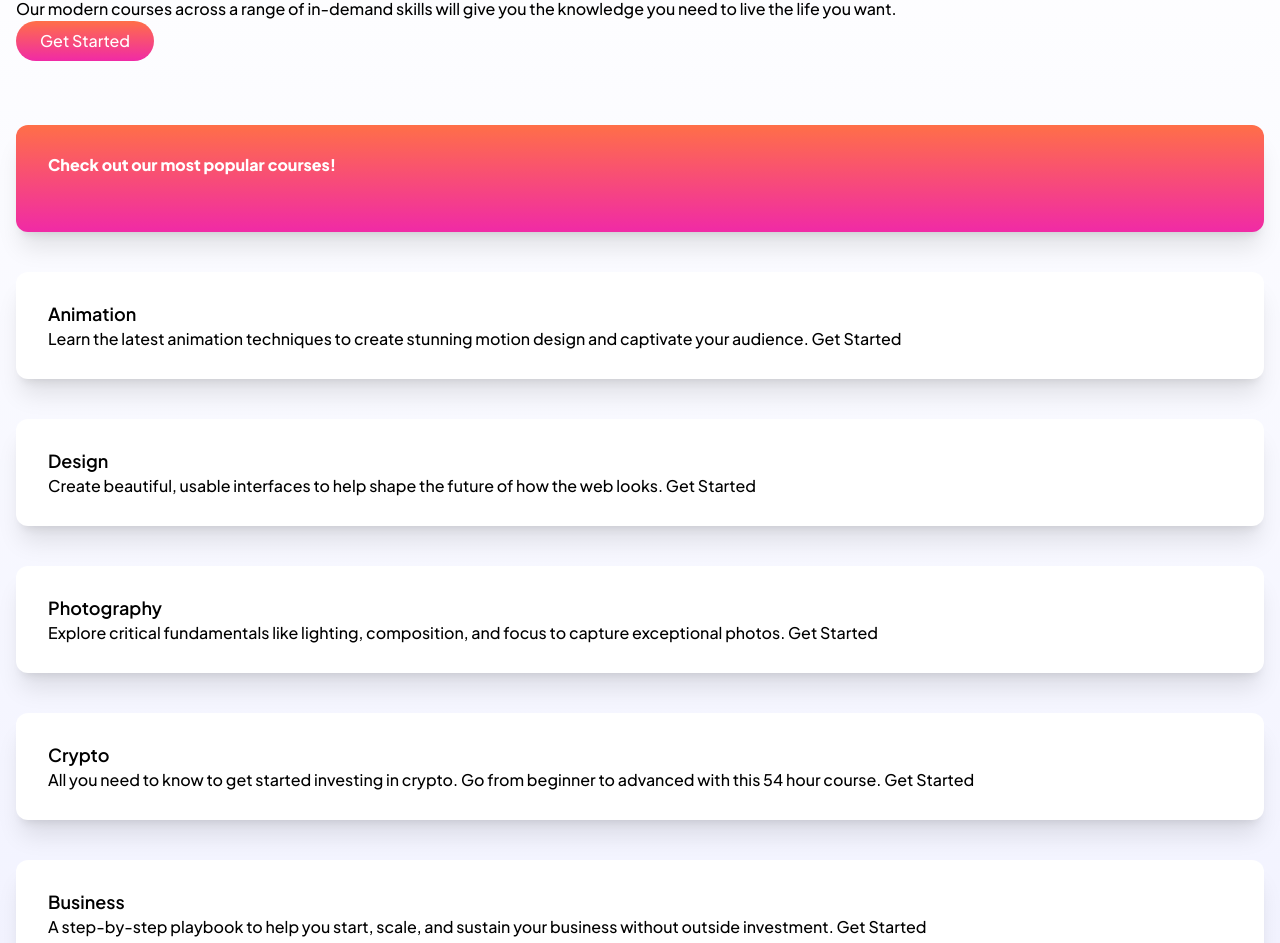
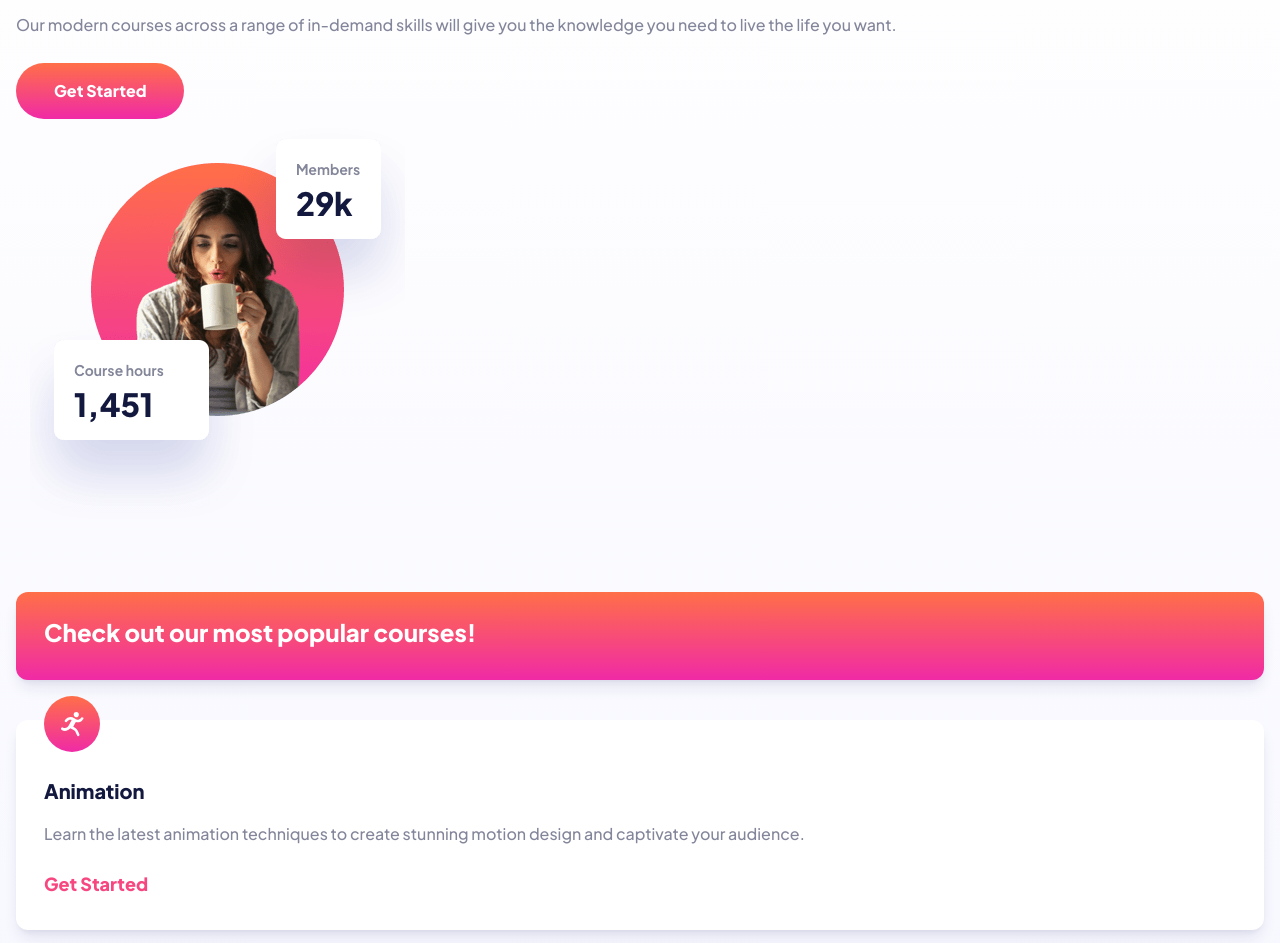
Before and after one commit to kldupless/frontendmentor-testimonialgrid, a website: page elearning-landing-page/index.html in a window 1280 px wide. Shown: the part 175-1118 px from the top of the page. Drawn offline with Linux system fonts and the light colour scheme.

Commit message:
Create mobile layout and styles

```diff
--- a/elearning-landing-page/index.html
+++ b/elearning-landing-page/index.html
@@ -7,53 +7,81 @@
   <link rel="icon" type="image/png" sizes="32x32" href="./images/favicon-32x32.png">
     <title>Frontend Mentor | Skilled e-learning landing page</title>
 </head>
-<body class="font-sans text-black bg-gradient-to-b from-white-500 to-[#F0F1FF] h-full">
+<body class="font-sans text-gray-500 bg-gradient-to-b from-white-500 to-[#F0F1FF] h-full">
     <header class="flex justify-between items-center px-4 py-9">
         <img src="./images/logo-dark.svg" alt="Skilled logo"/>
         <button class="btn bg-black-500">Get Started</button>
     </header>
-    <main class="px-4">
-      <section>
-          <h1 class="text-2xl font-extrabold">Maximize skill, minimize budget</h1>
-          <p>
+    <main class="">
+      <section class="grid gap-y-6 px-4">
+          <h1 class="text-2xl text-black-500 font-extrabold leading-tight">Maximize skill, minimize budget</h1>
+          <p class="font-normal leading-7">
               Our modern courses across a range of in-demand skills will give you the
               knowledge you need to live the life you want.
           </p>
-          <button class="btn gradient_orange">Get Started</button>
+          <button class="btn gradient_orange px-[38px] py-4 place-self-start">Get Started</button>
       </section>
-      <section class="grid grid-rows-6 py-16 gap-y-10">
+      <figure>
+        <img src="images/image-hero-mobile.png" alt="A woman drinking coffee overlaid with cards displaying 29,000 members and 1,451 course hours"/>
+      </figure>
+      <section class="px-4 grid grid-cols-1 py-16 gap-y-10">
           <article class="card gradient_orange text-white-500">
-            <h2 class="font-extrabold">Check out our most popular courses!</h2>
+            <h2 class="font-extrabold text-base leading-8">Check out our most popular courses!</h2>
         </article>
           <article class="card">
+            <figure>
+                <img src="images/icon-animation.svg" alt="Person running"/>
+            </figure>
               <h3>Animation</h3>
+              <p>
                   Learn the latest animation techniques to create stunning motion
                   design and captivate your audience.
-              Get Started
+              </p>
+              <button>Get Started</button>
           </article>
           <article class="card">
+            <figure>
+                <img src="images/icon-design.svg" aria-hidden="true"/>
+            </figure>
               <h3>Design</h3>
+              <p>
                   Create beautiful, usable interfaces to help shape the future of
                   how the web looks.
-              Get Started
+              </p>
+              <button>Get Started</button>
           </article>
           <article class="card">
+            <figure>
+                <img src="images/icon-photography.svg" aria-hidden="true"/>
+            </figure>
               <h3>Photography</h3>
+              <p>
                   Explore critical fundamentals like lighting, composition, and focus
                   to capture exceptional photos.
-              Get Started
+              </p>
+              <button>Get Started</button>
           </article>
           <article class="card">
+            <figure>
+                <img src="images/icon-crypto.svg" aria-hidden="true"/>
+            </figure>
               <h3>Crypto</h3>
+              <p>
                   All you need to know to get started investing in crypto. Go from beginner
                   to advanced with this 54 hour course.
-              Get Started
+              </p>
+              <button>Get Started</button>
           </article>
           <article class="card">
+            <figure>
+                <img src="images/icon-business.svg" aria-hidden="true"/>
+            </figure>
               <h3>Business</h3>
+              <p>
                   A step-by-step playbook to help you start, scale, and sustain your business
                   without outside investment.
-              Get Started
+              </p>
+              <button>Get Started</button>
           </article>
       </section>
   </main>
--- a/elearning-landing-page/input.css
+++ b/elearning-landing-page/input.css
@@ -5,7 +5,7 @@
 
 @layer components {
     .btn {
-        @apply rounded-full text-white-500 px-6 py-2 text-2xs transition-opacity;
+        @apply rounded-full text-white-500 px-6 py-2 text-2xs font-bold transition-opacity;
         &:hover {
             @apply opacity-50;
         }
@@ -21,12 +21,19 @@
     }
 
     .card {
-        @apply bg-white-500 py-7 px-8 rounded-xl shadow-xl;
+        @apply bg-white-500 rounded-xl shadow-lg shadow-blue-800/10 px-7 pt-6 pb-8;
         p {
-            @apply font-medium text-2xs text-gray-500;
+            @apply font-medium text-2xs pt-4 pb-6 text-gray-500;
         }
         h3 {
-            @apply font-semibold text-xs;
+            @apply font-extrabold text-sm text-black-500;
+        }
+        button {
+            @apply text-xs font-bold text-pink-500 leading-7;
+        }
+
+        figure {
+            @apply -mt-12 pb-6;
         }
     }
 }
```
Also changed, not shown: elearning-landing-page/dist/output.css. Lines whose indentation alone changed are shown as unchanged.
